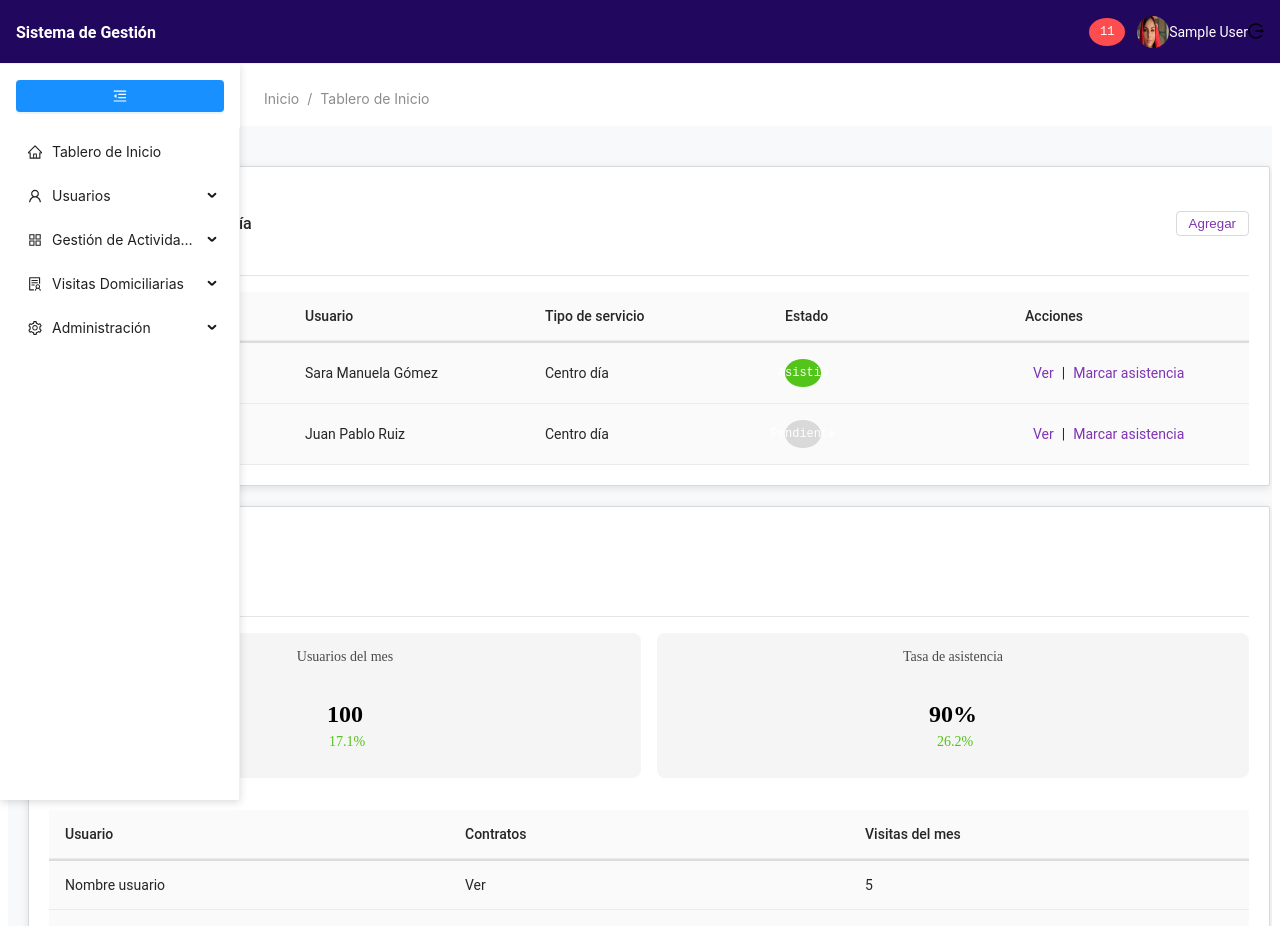
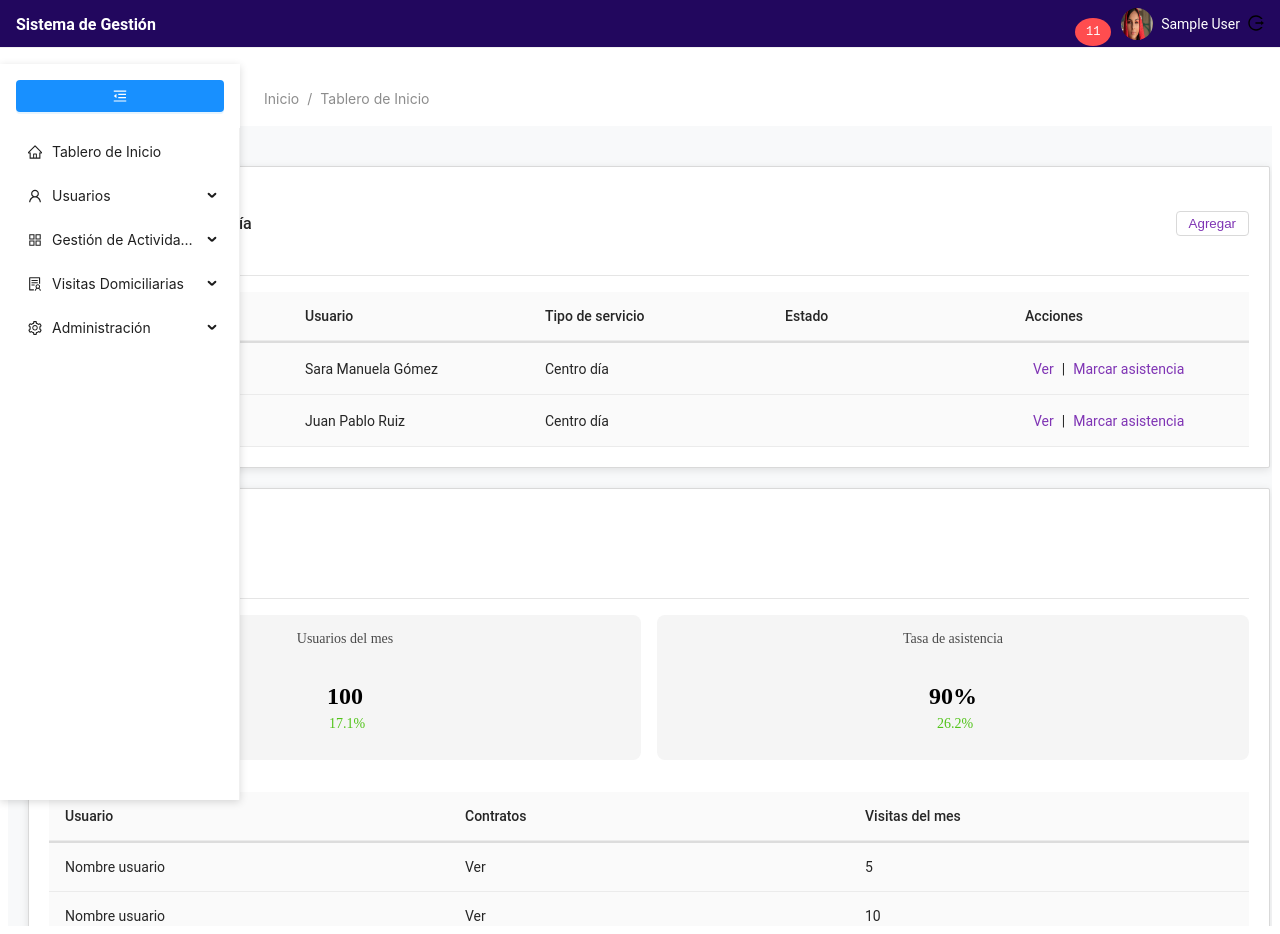
Before and after one commit to Davidvera27/CareLink, a React (Create React App) app in the folder frontend/: page /home in a window 1280 px wide. Built offline with nearby package versions, Linux system fonts and the light colour scheme; sample sign-in values are in the browser's storage.

Commit message:
Update GlobalHeader.css

```diff
--- a/frontend/src/styles/GlobalHeader.css
+++ b/frontend/src/styles/GlobalHeader.css
@@ -63,20 +63,19 @@
 
 /* Encabezado Global */
 .global-header {
-    position: fixed; /* Para que sea estática */
-    top: 0; /* Siempre en la parte superior */
-    left: 0; /* Alineada al borde izquierdo */
-    right: 0; /* Extiende hasta el borde derecho */
-    z-index: 1000; /* Para garantizar que siempre esté encima */
     display: flex;
     justify-content: space-between;
     align-items: center;
-    height: 64px; /* Ajusta según el diseño */
     padding: 0 16px;
-    background-color: #22075e; /* Mantén el color definido */
+    height: 48px;
+    background-color: #22075e; /* Fondo morado */
     box-shadow: inset 0px -1px 0px #f0f0f0;
-    transition: margin-left 0.3s, width 0.3s;
-}
+    position: fixed;
+    top: 0;
+    left: 0;
+    right: 0;
+    z-index: 1000;
+  }
 
 
 .menu-container.collapsed ~ .global-header {
@@ -86,18 +85,35 @@
 
 /* Logo */
 .logo h1 {
-    font-family: "Roboto", sans-serif;
+    font-family: 'Roboto', sans-serif;
     font-weight: 700;
     font-size: 16px;
     color: #ffffff;
-}
+    margin: 0;
+  }
 
 /* Barra de herramientas */
 .toolbar {
     display: flex;
     align-items: center;
-    gap: 12px;
-}
+    gap: 16px;
+  }
+/* Íconos en la barra de herramientas */
+  .icon-wrapper {
+    display: flex;
+    justify-content: center;
+    align-items: center;
+    padding: 8px;
+    cursor: pointer;
+  }
+  .icon {
+    font-size: 16px;
+    color: #ffffff;
+  }
+
+  .badge-icon {
+    position: relative;
+  }
 
 .badge-icon,
 .user-wrapper {
@@ -107,9 +123,12 @@
 }
 
 .badge {
+    position: absolute;
+    top: -6px;
+    right: -6px;
     background: #ff4d4f;
     color: #ffffff;
-    font-family: "Roboto Mono", monospace;
+    font-family: 'Roboto Mono', monospace;
     font-size: 12px;
     width: 20px;
     height: 20px;
@@ -117,7 +136,32 @@
     display: flex;
     justify-content: center;
     align-items: center;
-}
+  }
+/* Avatar y nombre del usuario */
+.user-wrapper {
+    display: flex;
+    align-items: center;
+    gap: 8px;
+  }
+
+  .avatar {
+    width: 32px;
+    height: 32px;
+    border-radius: 50%;
+    border: 2px solid #ffffff;
+  }
+
+  .user-name {
+    font-family: 'Roboto', sans-serif;
+    font-size: 14px;
+    color: #ffffff;
+  }
+
+  /* Logout */
+.icon-wrapper:last-child {
+    margin-left: 16px;
+  }
+
 
 .user-wrapper img {
     width: 32px;
```
